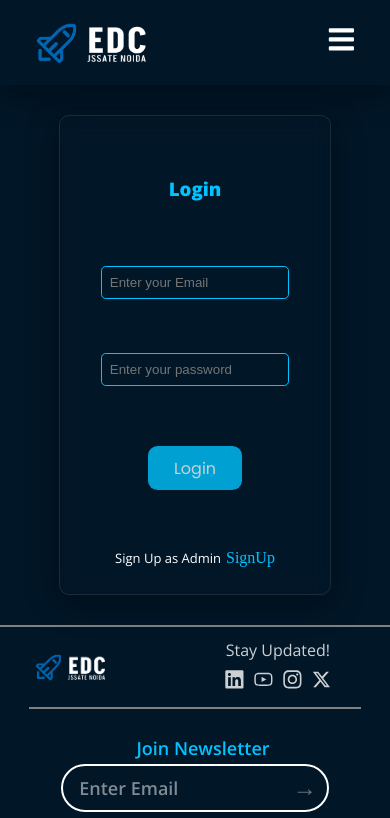
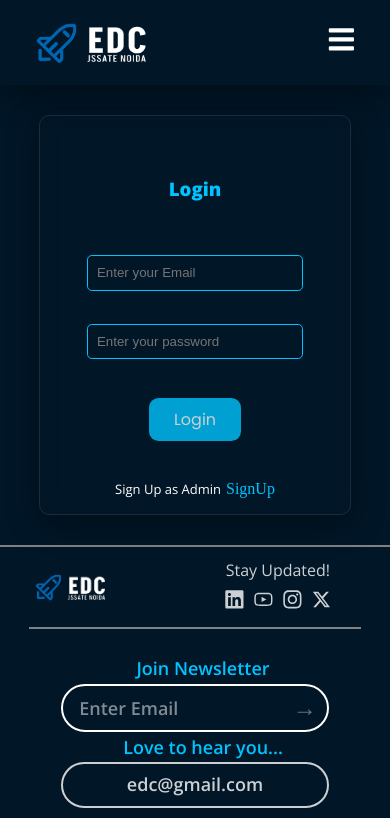
Before and after one commit to Ashish90278/EDC_Website, a React (Vite) app in the folder client/: page /login in a window 390 px wide. Shown: the top 818 px of the page. Built offline with nearby package versions, Linux system fonts and the light colour scheme.

Commit message:
SignUp and Login Page UI update

```diff
--- a/client/src/pages/Login.css
+++ b/client/src/pages/Login.css
@@ -66,22 +66,7 @@
   font-size: 1rem;
 }
 
-@media screen and (max-width: 900px) {
-  .login-container {
-    height: 30rem;
-    /* width: 100%; */
-    margin: 115px 30px 30px 30px;
-  }
-  form div {
-    width: 100%;
-  }
-  .login-container form input {
-    width: 70%;
-  }
-  .login-container form button {
-    width: 35%;
-  }
-}
+
 
 @media screen and (max-width: 1200px) {
   .login-container h3 {
@@ -94,3 +79,18 @@
     margin-top: 40px;
   }
 }
+
+@media screen and (max-width: 500px) {
+  .login-container {
+    height: 25rem;
+    padding: 0;
+    margin: 115px 10px 30px 10px;
+  }
+  .login-container input {
+    /* margin: 0rem; */
+    width: 70%;
+  }
+  .login-container form button{
+    width: 30%;
+  }
+}
```
